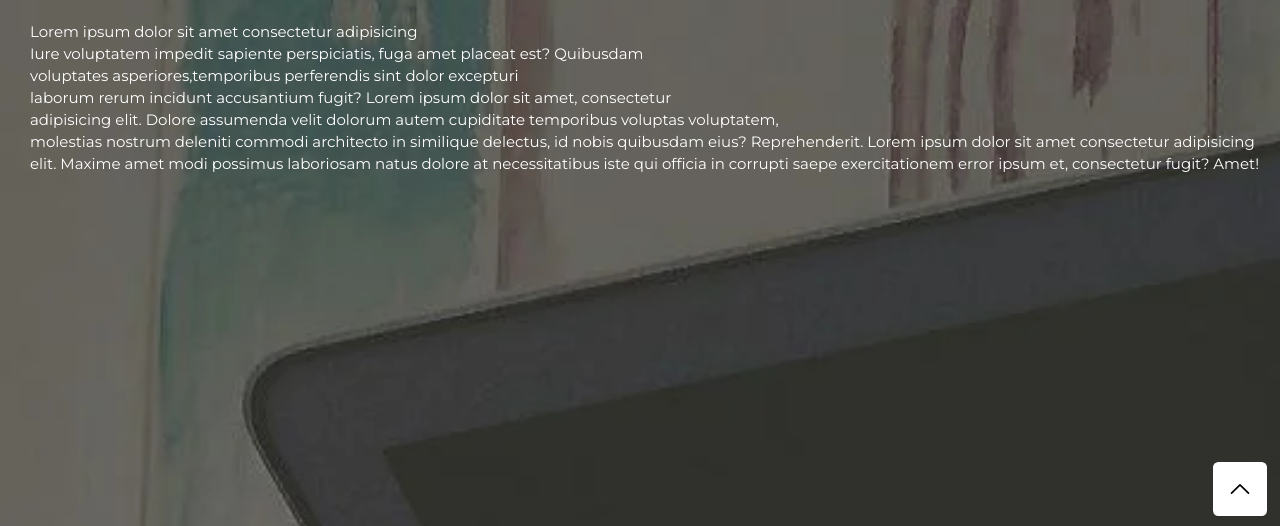
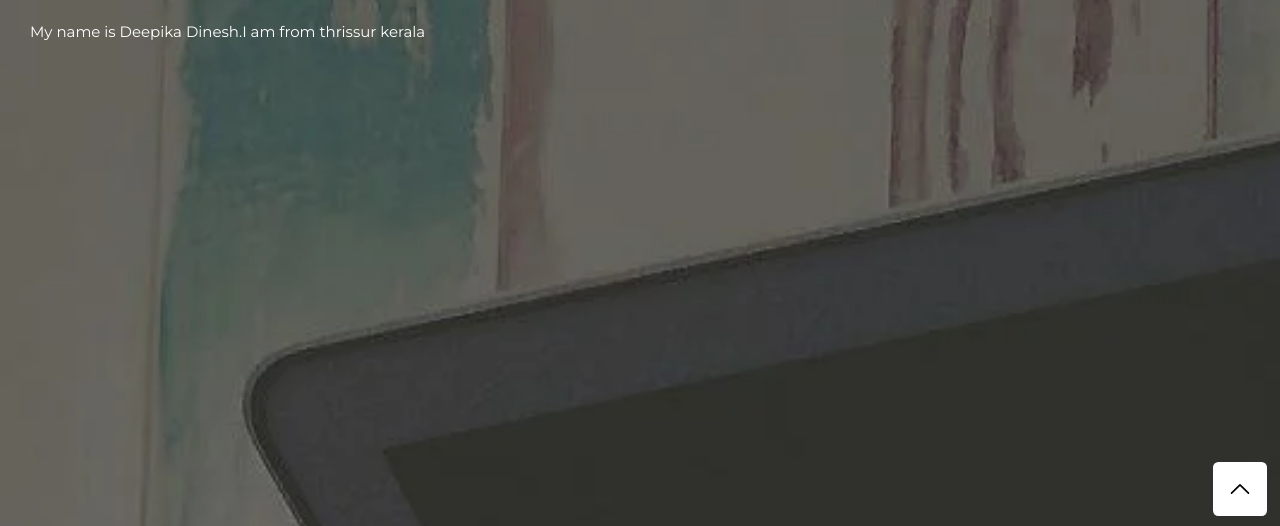
Before and after one commit to deepika427548/portfolio, a plain HTML site: page index.html in a window 1280 px wide. Shown: the part 271-797 px from the top of the page. Drawn offline with Linux system fonts and the light colour scheme.

Commit message:
Update index.html

```diff
--- a/index.html
+++ b/index.html
@@ -27,16 +27,7 @@
 <section id="home">
     <div class="main">
         <h1 class="headings">About Me</h1>
-        <p id="about me">Lorem ipsum dolor sit amet consectetur adipisicing <br>
-            Iure voluptatem impedit sapiente perspiciatis, fuga amet placeat est? Quibusdam <br>
-            voluptates asperiores,temporibus perferendis sint dolor excepturi <br>
-            laborum rerum incidunt accusantium fugit? Lorem ipsum dolor sit amet, consectetur <br>
-            adipisicing elit. Dolore assumenda velit dolorum autem cupiditate temporibus voluptas voluptatem,<br>
-            molestias nostrum deleniti commodi architecto in similique delectus, id nobis quibusdam eius? Reprehenderit.
-            Lorem ipsum dolor sit amet consectetur adipisicing elit.
-            Maxime amet modi possimus laboriosam natus dolore
-            at necessitatibus iste qui officia in corrupti saepe exercitationem error ipsum et,
-            consectetur fugit? Amet!</p>
+        <p id="about me">My name is Deepika Dinesh.I am from thrissur kerala</p>
     </div>
 </section>
 <section id="projects">
```
